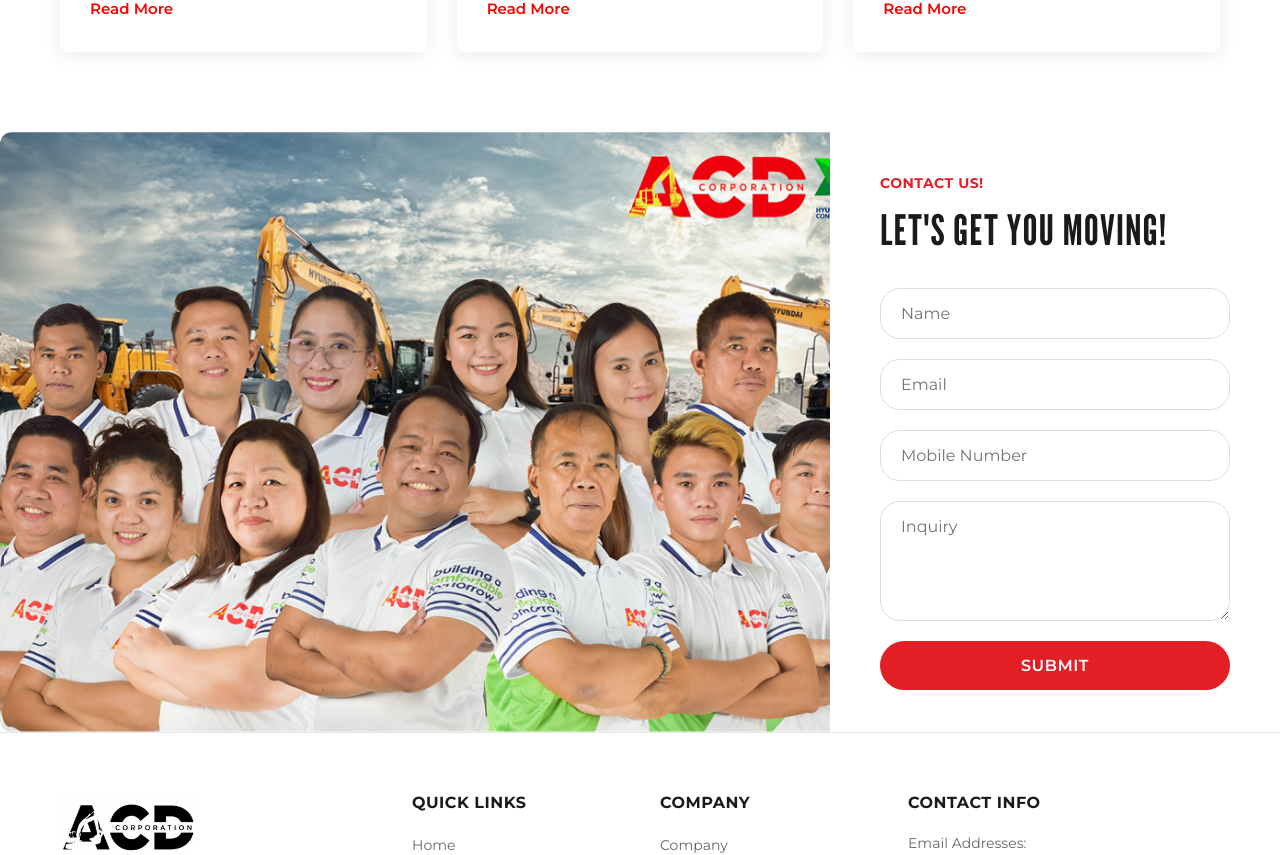
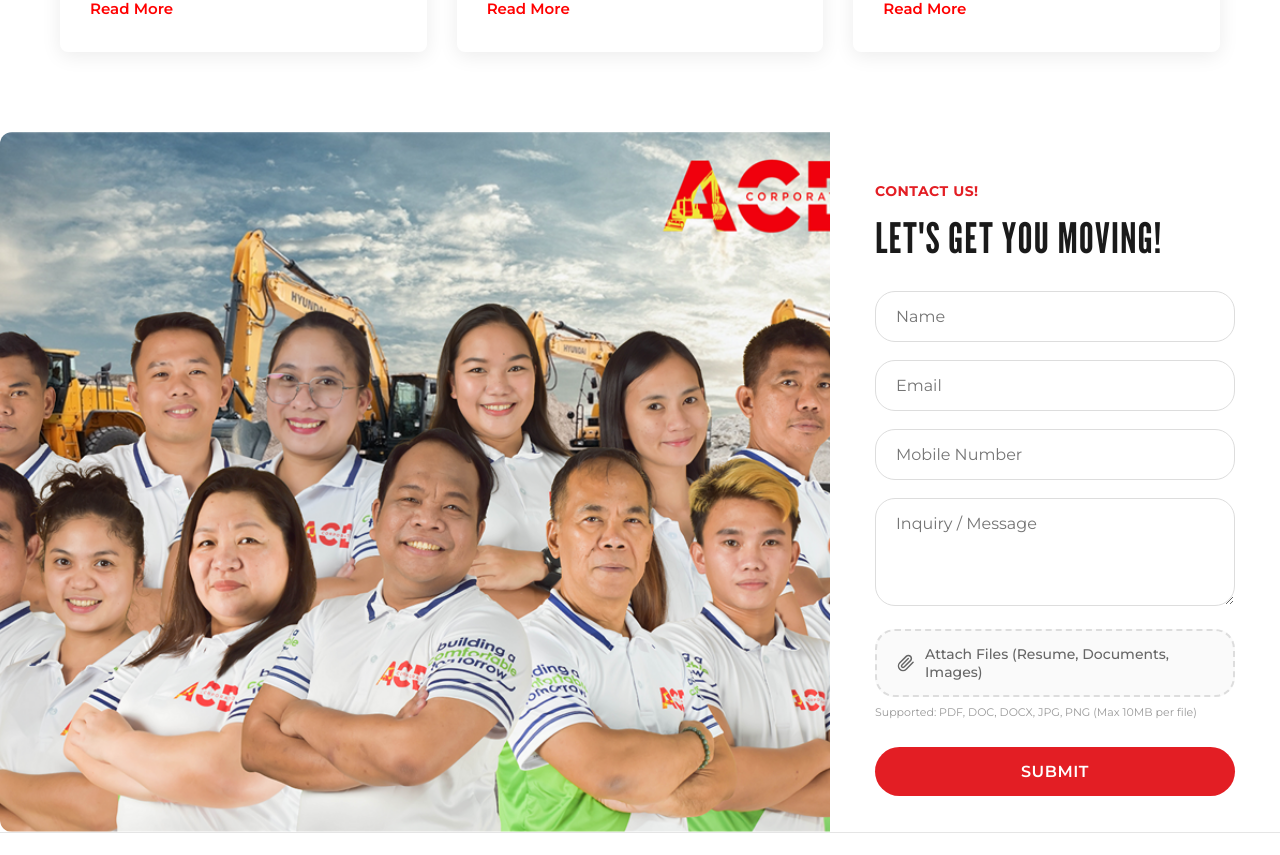
Before and after one commit to yoeenzi/acd-website-prototype, a React (Create React App) app: page / in a window 1280 px wide. Shown: the part 3834-4689 px from the top of the page. Built offline with nearby package versions, Linux system fonts and the light colour scheme.

Commit message:
Initial Commit

```diff
--- a/src/App.js
+++ b/src/App.js
@@ -207,7 +207,7 @@ function App() {
   return (
     <div className="App">
       <Header {...headerProps} />
-      <Hero />
+      <Hero onNavigateToHyundai={handleNavigateToHyundai} />
       <EquipmentShowcase onViewAll={() => {
         setCurrentPage('all-equipment');
         setScrollToHyundai(false); // Don't auto-scroll to equipment section
--- a/src/components/Careers/Careers.js
+++ b/src/components/Careers/Careers.js
@@ -1,5 +1,4 @@
 import React, { useState } from 'react';
-import Footer from '../Footer/Footer';
 import ContactForm from '../ContactForm/ContactForm';
 import styles from './Careers.module.css';
 // Import hero background - will use construction-bg.png as default
@@ -368,8 +367,7 @@ const Careers = ({ onNavigateHome }) => {
         <ContactForm />
       </div>
 
-      {/* Footer */}
-      <Footer />
+      {/* Footer is now rendered in App.js, not here */}
     </div>
   );
 };
--- a/src/components/ContactForm/ContactForm.js
+++ b/src/components/ContactForm/ContactForm.js
@@ -1,4 +1,5 @@
 import React, { useState } from 'react';
+import { Paperclip, X } from 'lucide-react';
 import styles from './ContactForm.module.css';
 // Import team background image
 import teamBg from '../../assets/team-bg.png';
@@ -11,6 +12,9 @@ const ContactForm = () => {
     inquiry: ''
   });
 
+  const [attachedFiles, setAttachedFiles] = useState([]);
+  const [fileError, setFileError] = useState('');
+
   const handleChange = (e) => {
     setFormData({
       ...formData,
@@ -18,11 +22,103 @@ const ContactForm = () => {
     });
   };
 
+  // Handle file attachment
+  const handleFileChange = (e) => {
+    const files = Array.from(e.target.files);
+    setFileError('');
+
+    // Validate files
+    const maxSize = 10 * 1024 * 1024; // 10MB
+    const allowedTypes = [
+      'application/pdf',
+      'application/msword',
+      'application/vnd.openxmlformats-officedocument.wordprocessingml.document',
+      'image/jpeg',
+      'image/png',
+      'image/jpg'
+    ];
+
+    const validFiles = [];
+
+    for (let file of files) {
+      // Check file size
+      if (file.size > maxSize) {
+        setFileError(`${file.name} is too large. Maximum size is 10MB.`);
+        continue;
+      }
+
+      // Check file type
+      if (!allowedTypes.includes(file.type)) {
+        setFileError(`${file.name} is not a supported file type. Please upload PDF, DOC, DOCX, JPG, or PNG files.`);
+        continue;
+      }
+
+      validFiles.push(file);
+    }
+
+    // Add valid files to attachedFiles
+    setAttachedFiles(prev => [...prev, ...validFiles]);
+
+    // Reset file input
+    e.target.value = '';
+  };
+
+  // Remove attached file
+  const handleRemoveFile = (index) => {
+    setAttachedFiles(prev => prev.filter((_, i) => i !== index));
+    setFileError('');
+  };
+
+  // Format file size
+  const formatFileSize = (bytes) => {
+    if (bytes === 0) return '0 Bytes';
+    const k = 1024;
+    const sizes = ['Bytes', 'KB', 'MB'];
+    const i = Math.floor(Math.log(bytes) / Math.log(k));
+    return Math.round(bytes / Math.pow(k, i) * 100) / 100 + ' ' + sizes[i];
+  };
+
   const handleSubmit = (e) => {
     e.preventDefault();
-    console.log('Form submitted:', formData);
-    // Handle form submission here
+
+    // Create FormData object to handle file uploads
+    const submitData = new FormData();
+    submitData.append('name', formData.name);
+    submitData.append('email', formData.email);
+    submitData.append('mobile', formData.mobile);
+    submitData.append('inquiry', formData.inquiry);
+
+    // Append all attached files
+    attachedFiles.forEach((file, index) => {
+      submitData.append(`attachment_${index}`, file);
+    });
+
+    console.log('Form submitted with data:', formData);
+    console.log('Attached files:', attachedFiles);
+
+    // Here you would typically send the data to your backend
+    // Example:
+    // fetch('/api/contact', {
+    //   method: 'POST',
+    //   body: submitData
+    // })
+    // .then(response => response.json())
+    // .then(data => {
+    //   alert('Thank you for your inquiry! We will get back to you soon.');
+    //   // Reset form
+    //   setFormData({ name: '', email: '', mobile: '', inquiry: '' });
+    //   setAttachedFiles([]);
+    // })
+    // .catch(error => {
+    //   console.error('Error:', error);
+    //   alert('There was an error submitting your form. Please try again.');
+    // });
+
     alert('Thank you for your inquiry! We will get back to you soon.');
+    // Reset form
+    setFormData({ name: '', email: '', mobile: '', inquiry: '' });
+    setAttachedFiles([]);
+    setFileError('');
   };
 
   return (
@@ -51,6 +147,7 @@ const ContactForm = () => {
                 value={formData.name}
                 onChange={handleChange}
                 className={styles.formInput}
+                required
               />
               <input
                 type="email"
@@ -59,6 +156,7 @@ const ContactForm = () => {
                 value={formData.email}
                 onChange={handleChange}
                 className={styles.formInput}
+                required
               />
               <input
                 type="tel"
@@ -67,15 +165,68 @@ const ContactForm = () => {
                 value={formData.mobile}
                 onChange={handleChange}
                 className={styles.formInput}
+                required
               />
               <textarea
                 name="inquiry"
-                placeholder="Inquiry"
+                placeholder="Inquiry / Message"
                 rows={4}
                 value={formData.inquiry}
                 onChange={handleChange}
                 className={styles.formTextarea}
+                required
               />
+
+              {/* File Attachment Section */}
+              <div className={styles.attachmentSection}>
+                <label htmlFor="file-upload" className={styles.attachmentLabel}>
+                  <Paperclip size={18} />
+                  <span>Attach Files (Resume, Documents, Images)</span>
+                  <input
+                    id="file-upload"
+                    type="file"
+                    multiple
+                    accept=".pdf,.doc,.docx,.jpg,.jpeg,.png"
+                    onChange={handleFileChange}
+                    className={styles.fileInput}
+                  />
+                </label>
+                <p className={styles.attachmentHint}>
+                  Supported: PDF, DOC, DOCX, JPG, PNG (Max 10MB per file)
+                </p>
+              </div>
+
+              {/* File Error Message */}
+              {fileError && (
+                <div className={styles.fileError}>
+                  {fileError}
+                </div>
+              )}
+
+              {/* Attached Files List */}
+              {attachedFiles.length > 0 && (
+                <div className={styles.attachedFilesList}>
+                  <p className={styles.attachedFilesTitle}>Attached Files:</p>
+                  {attachedFiles.map((file, index) => (
+                    <div key={index} className={styles.attachedFile}>
+                      <div className={styles.fileInfo}>
+                        <Paperclip size={16} />
+                        <span className={styles.fileName}>{file.name}</span>
+                        <span className={styles.fileSize}>({formatFileSize(file.size)})</span>
+                      </div>
+                      <button
+                        type="button"
+                        onClick={() => handleRemoveFile(index)}
+                        className={styles.removeFileBtn}
+                        aria-label="Remove file"
+                      >
+                        <X size={16} />
+                      </button>
+                    </div>
+                  ))}
+                </div>
+              )}
+
               <button
                 type="submit"
                 className={styles.submitBtn}
--- a/src/components/ContactForm/ContactForm.module.css
+++ b/src/components/ContactForm/ContactForm.module.css
@@ -23,7 +23,7 @@
 .contentWrapper {
   display: flex;
   align-items: stretch;
-  height: 600px;
+  height: 700px;
   gap: 0;
   line-height: 0;
   font-size: 0;
@@ -56,14 +56,15 @@
 /* Right side - Contact Form */
 .formContainer {
   flex: 0 0 450px;
-  padding: 60px 50px;
+  padding: 50px 45px;
   display: flex;
   flex-direction: column;
-  justify-content: center;
+  justify-content: flex-start;
   background-color: white;
   margin: 0;
   line-height: normal;
   font-size: 16px;
+  overflow-y: auto;
 }
 
 .badge {
@@ -80,7 +81,7 @@
   font-family: 'League Gothic', sans-serif;
   font-size: 42px;
   font-weight: 400;
-  margin-bottom: 35px;
+  margin-bottom: 30px;
   line-height: 1.1;
   letter-spacing: 1px;
   text-transform: uppercase;
@@ -89,7 +90,7 @@
 .form {
   display: flex;
   flex-direction: column;
-  gap: 20px;
+  gap: 18px;
 }
 
 .formInput,
@@ -97,7 +98,7 @@
   font-family: 'Montserrat', sans-serif;
   padding: 15px 20px;
   border: 1px solid #ddd;
-  border-radius: 20px; /* Rounded corners */
+  border-radius: 20px;
   font-size: 16px;
   font-weight: 400;
   transition: all 0.3s ease;
@@ -112,7 +113,150 @@
 
 .formTextarea {
   resize: vertical;
-  min-height: 120px;
+  min-height: 100px;
+}
+
+/* File Attachment Section */
+.attachmentSection {
+  margin-top: 5px;
+  margin-bottom: 5px;
+}
+
+.attachmentLabel {
+  display: flex;
+  align-items: center;
+  gap: 10px;
+  padding: 14px 20px;
+  border: 2px dashed #ddd;
+  border-radius: 20px;
+  cursor: pointer;
+  transition: all 0.3s ease;
+  font-family: 'Montserrat', sans-serif;
+  font-size: 14px;
+  font-weight: 500;
+  color: #666;
+  background-color: #fafafa;
+}
+
+.attachmentLabel:hover {
+  border-color: #e31e24;
+  background-color: #fff5f5;
+  color: #e31e24;
+}
+
+.attachmentLabel svg {
+  flex-shrink: 0;
+}
+
+.fileInput {
+  display: none;
+}
+
+.attachmentHint {
+  font-family: 'Montserrat', sans-serif;
+  font-size: 11px;
+  color: #999;
+  margin-top: 8px;
+  margin-bottom: 0;
+}
+
+/* File Error Message */
+.fileError {
+  background-color: #fee;
+  border: 1px solid #fcc;
+  border-radius: 8px;
+  padding: 10px 15px;
+  font-family: 'Montserrat', sans-serif;
+  font-size: 13px;
+  color: #c00;
+  margin-top: -5px;
+}
+
+/* Attached Files List */
+.attachedFilesList {
+  background-color: #f9f9f9;
+  border: 1px solid #e5e5e5;
+  border-radius: 12px;
+  padding: 15px;
+  margin-top: -5px;
+}
+
+.attachedFilesTitle {
+  font-family: 'Montserrat', sans-serif;
+  font-size: 13px;
+  font-weight: 600;
+  color: #333;
+  margin-bottom: 10px;
+}
+
+.attachedFile {
+  display: flex;
+  align-items: center;
+  justify-content: space-between;
+  padding: 10px 12px;
+  background-color: white;
+  border: 1px solid #e5e5e5;
+  border-radius: 8px;
+  margin-bottom: 8px;
+  transition: all 0.2s ease;
+}
+
+.attachedFile:last-child {
+  margin-bottom: 0;
+}
+
+.attachedFile:hover {
+  border-color: #ddd;
+  box-shadow: 0 2px 4px rgba(0, 0, 0, 0.05);
+}
+
+.fileInfo {
+  display: flex;
+  align-items: center;
+  gap: 8px;
+  flex: 1;
+  min-width: 0;
+}
+
+.fileInfo svg {
+  flex-shrink: 0;
+  color: #e31e24;
+}
+
+.fileName {
+  font-family: 'Montserrat', sans-serif;
+  font-size: 13px;
+  font-weight: 500;
+  color: #333;
+  white-space: nowrap;
+  overflow: hidden;
+  text-overflow: ellipsis;
+}
+
+.fileSize {
+  font-family: 'Montserrat', sans-serif;
+  font-size: 11px;
+  color: #999;
+  white-space: nowrap;
+}
+
+.removeFileBtn {
+  flex-shrink: 0;
+  background: none;
+  border: none;
+  color: #999;
+  cursor: pointer;
+  padding: 4px;
+  display: flex;
+  align-items: center;
+  justify-content: center;
+  border-radius: 4px;
+  transition: all 0.2s ease;
+}
+
+.removeFileBtn:hover {
+  background-color: #fee;
+  color: #e31e24;
 }
 
 .submitBtn {
@@ -120,7 +264,7 @@
   background-color: #e31e24;
   color: white;
   padding: 15px 40px;
-  border-radius: 30px; /* Fully rounded pill shape */
+  border-radius: 30px;
   font-weight: 600;
   font-size: 16px;
   text-transform: uppercase;
@@ -128,18 +272,20 @@
   transition: all 0.3s ease;
   cursor: pointer;
   border: none;
+  margin-top: 5px;
 }
 
 .submitBtn:hover {
   background-color: #cc0000;
   transform: translateY(-2px);
+  box-shadow: 0 4px 8px rgba(227, 30, 36, 0.3);
 }
 
 /* Tablet styles */
 @media (max-width: 1024px) {
   .formContainer {
     flex: 0 0 400px;
-    padding: 50px 40px;
+    padding: 40px 35px;
   }
 
   .formTitle {
@@ -152,6 +298,7 @@
   .contentWrapper {
     flex-direction: column;
     min-height: auto;
+    height: auto;
   }
 
   .imageContainer {
@@ -162,11 +309,25 @@
   .formContainer {
     flex: 1;
     padding: 40px 30px;
+    max-height: none;
   }
 
   .formTitle {
     font-size: 36px;
-    margin-bottom: 30px;
+    margin-bottom: 25px;
+  }
+
+  .form {
+    gap: 16px;
+  }
+
+  .attachmentLabel {
+    font-size: 13px;
+    padding: 12px 16px;
+  }
+
+  .fileName {
+    font-size: 12px;
   }
 }
 
@@ -194,4 +355,33 @@
     padding: 14px 30px;
     font-size: 14px;
   }
+
+  .attachmentLabel {
+    font-size: 12px;
+    padding: 10px 14px;
+    flex-wrap: wrap;
+  }
+
+  .attachmentHint {
+    font-size: 10px;
+  }
 }
+
+/* Scrollbar styling for form container */
+.formContainer::-webkit-scrollbar {
+  width: 6px;
+}
+
+.formContainer::-webkit-scrollbar-track {
+  background: #f1f1f1;
+  border-radius: 10px;
+}
+
+.formContainer::-webkit-scrollbar-thumb {
+  background: #ccc;
+  border-radius: 10px;
+}
+
+.formContainer::-webkit-scrollbar-thumb:hover {
+  background: #999;
+}
```
Also changed, not shown: src/components/Hero/Hero.js (+8 -2 lines).
